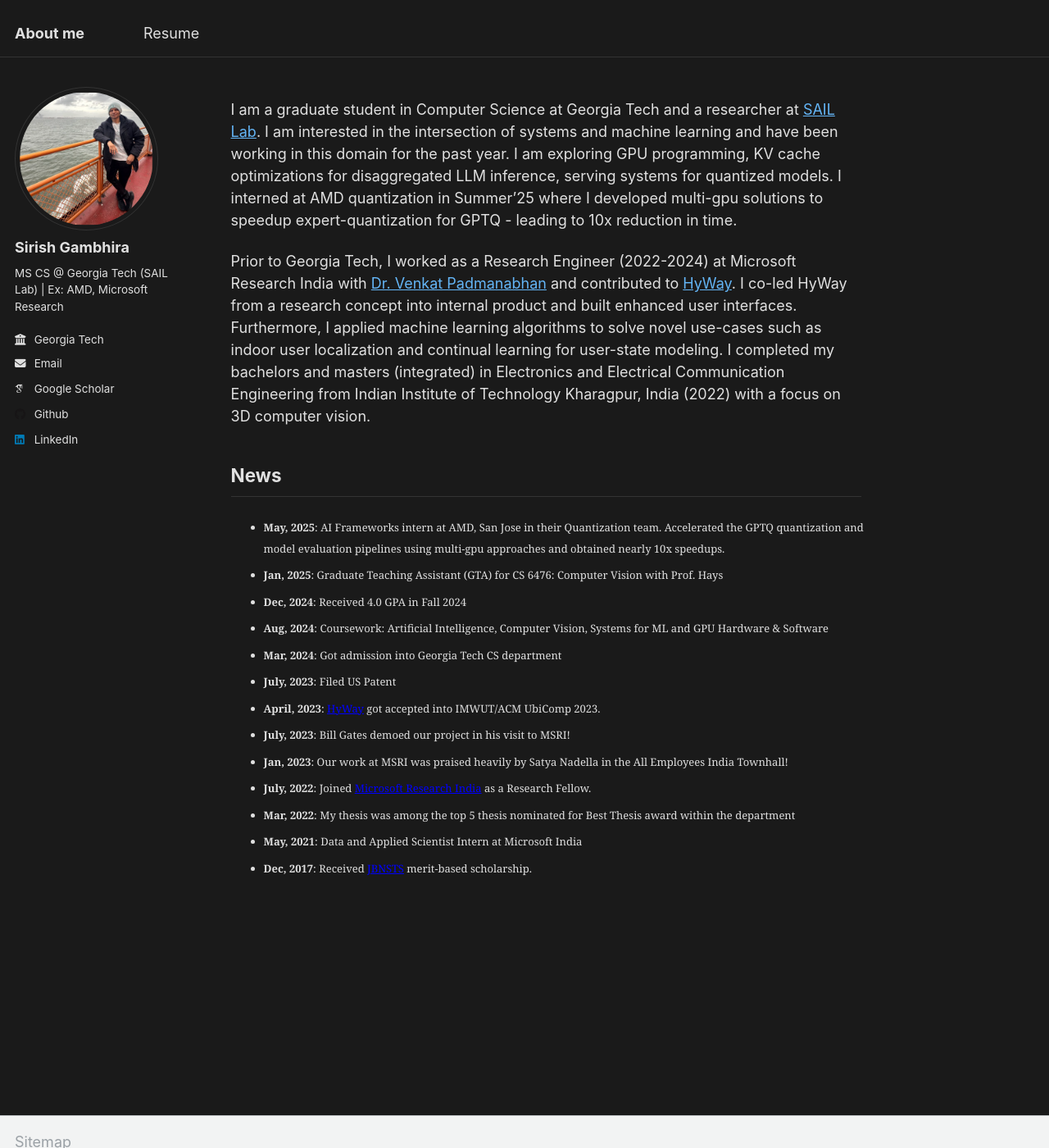
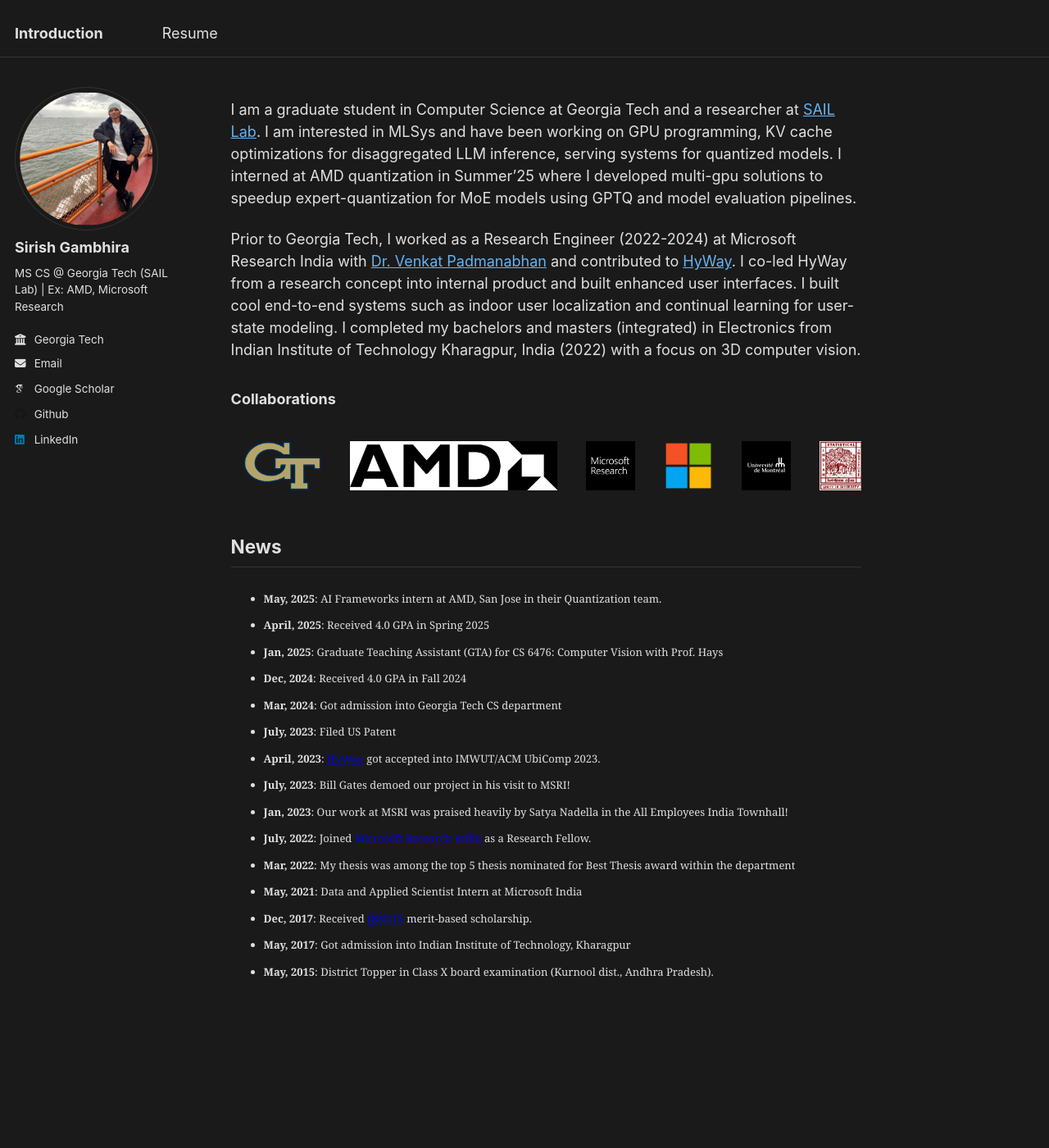
Before and after one commit to sirish-gambhira/sirish-gambhira.github.io, a Jekyll site: the page built from _pages/about.md, in a window 1280 px wide and 1400 px high. Shown: the whole window at 82% size. Built offline with Jekyll 4.4.1, drawn with Linux system fonts in a browser that asks for light colours; some web fonts are replaced.

Commit message:
added collaborations

```diff
--- a/_config.yml
+++ b/_config.yml
@@ -8,7 +8,7 @@
 
 # Basic Site Settings
 locale                   : "en-US"
-title                    : "About me"
+title                    : "Introduction"
 title_separator          : "-"
 name                     : &name "Sirish Gambhira"
 description              : &description "personal description"
--- a/_pages/about.md
+++ b/_pages/about.md
@@ -7,18 +7,31 @@ redirect_from:
   - /about.html
 ---
 
-I am a graduate student in Computer Science at Georgia Tech and a researcher at [SAIL Lab](https://gatech-sysml.github.io/). I am interested in the intersection of systems and machine learning and have been working in this domain for the past year. I am exploring GPU programming, KV cache optimizations for disaggregated LLM inference, serving systems for quantized models. I interned at AMD quantization in Summer'25 where I developed multi-gpu solutions to speedup expert-quantization for GPTQ - leading to 10x reduction in time.
+I am a graduate student in Computer Science at Georgia Tech and a researcher at [SAIL Lab](https://gatech-sysml.github.io/). I am interested in MLSys and have been working on GPU programming, KV cache optimizations for disaggregated LLM inference, serving systems for quantized models. I interned at AMD quantization in Summer'25 where I developed multi-gpu solutions to speedup expert-quantization for MoE models using GPTQ and model evaluation pipelines.
 
-Prior to Georgia Tech, I worked as a Research Engineer (2022-2024) at Microsoft Research India with [Dr. Venkat Padmanabhan](https://www.microsoft.com/en-us/research/people/padmanab/) and contributed to [HyWay](https://www.microsoft.com/en-us/research/project/hyway/). I co-led HyWay from a research concept into internal product and built enhanced user interfaces. Furthermore, I applied machine learning algorithms to solve novel use-cases such as indoor user localization and continual learning for user-state modeling. I completed my bachelors and masters (integrated) in Electronics and Electrical Communication Engineering from Indian Institute of Technology Kharagpur, India (2022) with a focus on 3D computer vision.
+Prior to Georgia Tech, I worked as a Research Engineer (2022-2024) at Microsoft Research India with [Dr. Venkat Padmanabhan](https://www.microsoft.com/en-us/research/people/padmanab/) and contributed to [HyWay](https://www.microsoft.com/en-us/research/project/hyway/). I co-led HyWay from a research concept into internal product and built enhanced user interfaces. I built cool end-to-end systems such as indoor user localization and continual learning for user-state modeling. I completed my bachelors and masters (integrated) in Electronics from Indian Institute of Technology Kharagpur, India (2022) with a focus on 3D computer vision.
+
+### Collaborations
+
+<div style="overflow-x: auto; white-space: nowrap; margin: 30px 0; padding: 10px 0;">
+  <img src="/images/gt.png" alt="GT" style="height: 60px; margin: 0 15px; vertical-align: middle; display: inline-block;">
+  <img src="/images/amd.png" alt="AMD" style="height: 60px; margin: 0 15px; vertical-align: middle; display: inline-block;">
+  <img src="/images/microsoft-research.jpeg" alt="Microsoft Research" style="height: 60px; margin: 0 15px; vertical-align: middle; display: inline-block;">
+  <img src="/images/microsoft.png" alt="Microsoft" style="height: 60px; margin: 0 15px; vertical-align: middle; display: inline-block;">
+  <img src="/images/montreal.svg" alt="Montreal" style="height: 60px; margin: 0 15px; vertical-align: middle; display: inline-block;">
+  <img src="/images/isical.png" alt="ISI-Cal" style="height: 60px; margin: 0 15px; vertical-align: middle; display: inline-block;">
+  <img src="/images/iiith.png" alt="IIIT-H" style="height: 60px; margin: 0 15px; vertical-align: middle; display: inline-block;">
+  <img src="/images/iitkgp.png" alt="IIT-KGP" style="height: 60px; margin: 0 15px; vertical-align: middle; display: inline-block;">
+</div>
 
 ## News
 <div style="height:500px;width:775px;border:none;font:16px/26px Georgia, Garamond, Serif;overflow:auto;">
 <font size="2">
 <ul>
-<li><strong>May, 2025</strong>: AI Frameworks intern at AMD, San Jose in their Quantization team. Accelerated the GPTQ quantization and model evaluation pipelines using multi-gpu approaches and obtained nearly 10x speedups.
+<li><strong>May, 2025</strong>: AI Frameworks intern at AMD, San Jose in their Quantization team.
+<li><strong>April, 2025</strong>: Received 4.0 GPA in Spring 2025
 <li><strong>Jan, 2025</strong>: Graduate Teaching Assistant (GTA) for CS 6476: Computer Vision with Prof. Hays
 <li><strong>Dec, 2024</strong>: Received 4.0 GPA in Fall 2024
-<li><strong>Aug, 2024</strong>: Coursework: Artificial Intelligence, Computer Vision, Systems for ML and GPU Hardware & Software
 <li><strong>Mar, 2024</strong>: Got admission into Georgia Tech CS department
 <li><strong>July, 2023</strong>: Filed US Patent
 <li><strong>April, 2023</strong>: <a href="https://www.microsoft.com/en-us/research/publication/hyway-enabling-mingling-in-the-hybrid-world/" style="color: blue; text-decoration: underline;">HyWay</a> got accepted into IMWUT/ACM UbiComp 2023.</li>
@@ -28,3 +41,5 @@ Prior to Georgia Tech, I worked as a Research Engineer (2022-2024) at Microsoft
 <li><strong>Mar, 2022</strong>: My thesis was among the top 5 thesis nominated for Best Thesis award within the department
 <li><strong>May, 2021</strong>: Data and Applied Scientist Intern at Microsoft India
 <li><strong>Dec, 2017</strong>: Received <a href="https://jbnsts.ac.in/Home/sdgf8749854549sdf@sugfus.php" style="color: blue; text-decoration: underline;">JBNSTS</a> merit-based scholarship.
+<li><strong>May, 2017</strong>: Got admission into Indian Institute of Technology, Kharagpur
+<li><strong>May, 2015</strong>: District Topper in Class X  board examination (Kurnool dist., Andhra Pradesh).
```
Also changed, not shown: images/amd.png (added), images/favicon.ico (added), images/gt.png (added), images/iiith.png (added), images/iitkgp.png (added), images/isical.png (added), images/microsoft-research.jpeg (added), images/montreal.svg (added).
